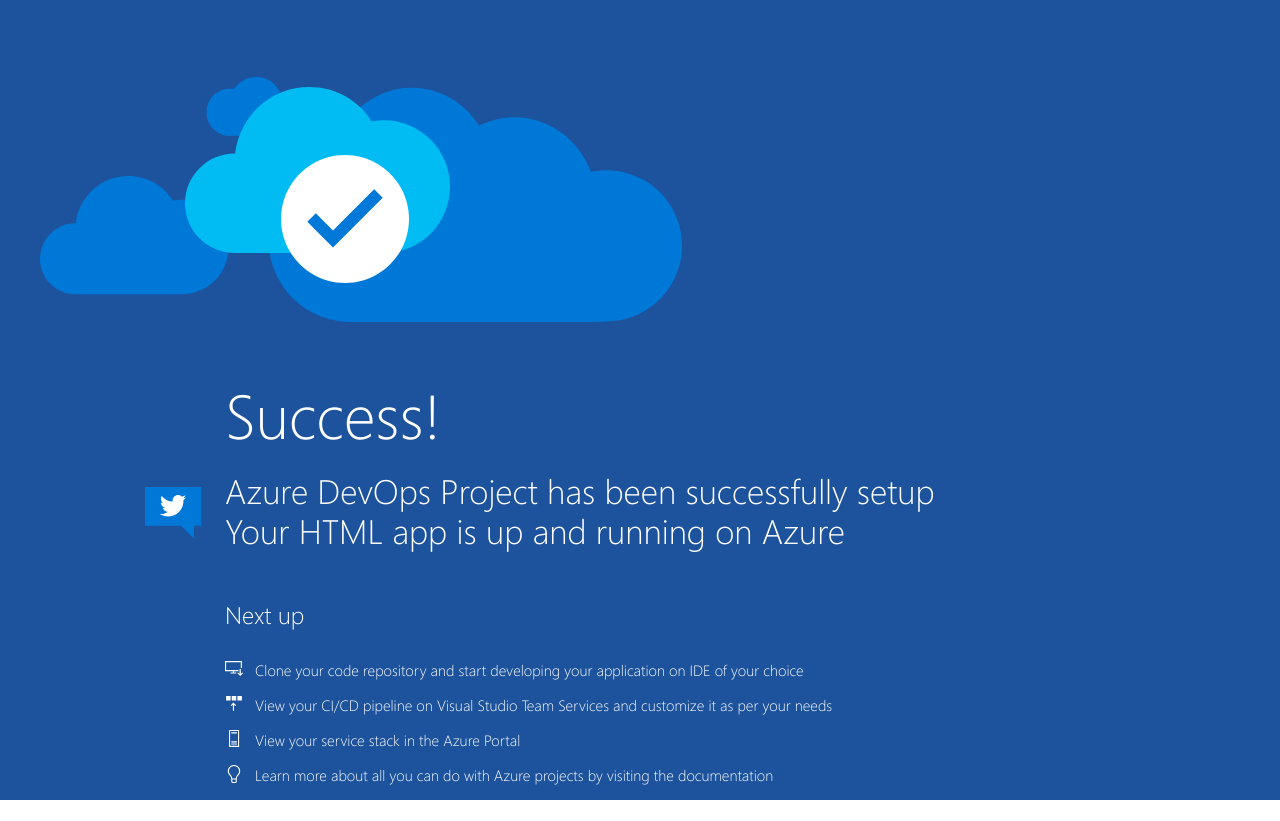
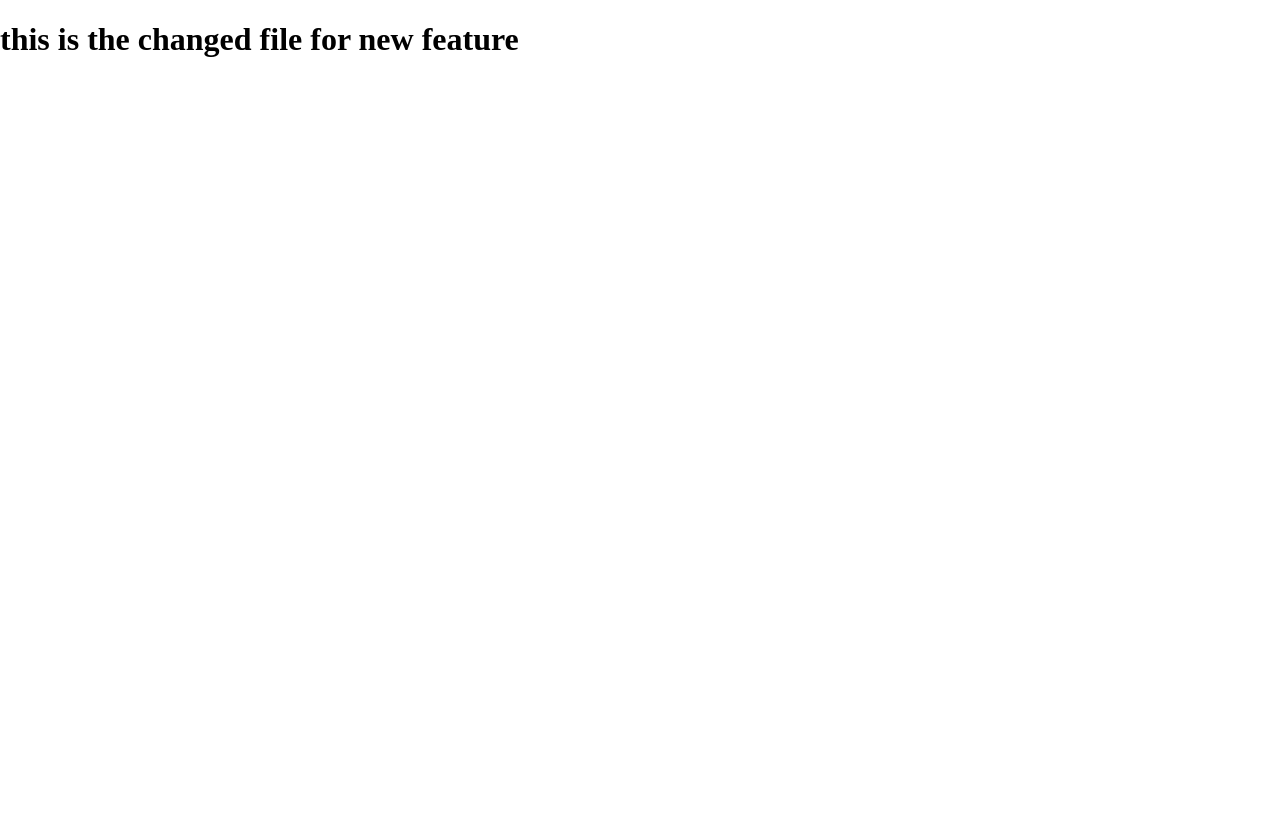
Before and after one commit to divyaturubelli/Aperture-tec-co-vcs, a plain HTML site: page index.html in a window 1280 px wide. Before the commit the page ends 800 px from the top, so only its background shows below. Drawn offline with Linux system fonts and the light colour scheme.

Commit message:
Added a new feature to the app

```diff
--- a/index.html
+++ b/index.html
@@ -7,52 +7,9 @@
 </head>
 
 <body>
-    <div class="main-container">
-        <div class="cloud-image">
-            <img src="img/successCloudNew.svg" />
-        </div>
-        <div class="content">
-            <div class="tweet-container">
-            <a href="http://twitter.com/intent/tweet/?text=I%20just%20created%20a%20new%20HTML%20website%20on%20Azure%20using%20Azure%20DevOps%20Project&hashtags=AzureDevOpsProject%2CVSTS%20%40Azure%20%40VSTS">
-                <img src="img/tweetThis.svg" />
-            </a>
-        </div>
-            <div class="content-body">
-                <div class="success-text">Success!</div>
-                <div class="description line-1"> Azure DevOps Project has been successfully setup</div>
-                <div class="description line-2"> Your HTML app is up and running on Azure</div>
-                <div class="next-steps-container">
-                    <div class="next-steps-header">Next up</div>
-                    <div class="next-steps-body">
-                        <div class="step">
-                            <div class="step-icon">
-                                <img src="img/cloneWhite.svg">
-                            </div>
-                            <div class="step-text"><a href="https://go.microsoft.com/fwlink/?linkid=862409">Clone your code repository and start developing your application on IDE of your choice</a></div>
-                        </div>
-                        <div class="step">
-                            <div class="step-icon">
-                                <img src="img/deployWhite.svg">
-                            </div>
-                            <div class="step-text"><a href="https://go.microsoft.com/fwlink/?linkid=862410">View your CI/CD pipeline on Visual Studio Team Services and customize it as per your needs</a></div>
-                        </div>
-                        <div class="step">
-                            <div class="step-icon">
-                                <img src="img/stackWhite.svg">
-                            </div>
-                            <div class="step-text"><a href="http://portal.azure.com">View your service stack in the Azure Portal</a></div>
-                        </div>
-                        <div class="step">
-                            <div class="step-icon">
-                                <img src="img/lightbulbWhite.svg">
-                            </div>
-                            <div class="step-text"><a href="https://go.microsoft.com/fwlink/?linkid=862126">Learn more about all you can do with Azure projects by visiting the documentation</a></div>
-                        </div>
-                    </div>
-                </div>
-            </div>
-        </div>
-    </div>
+
+         <h1>this is the changed file for new feature </h1>
+
 </body>
 
 </html>
```
